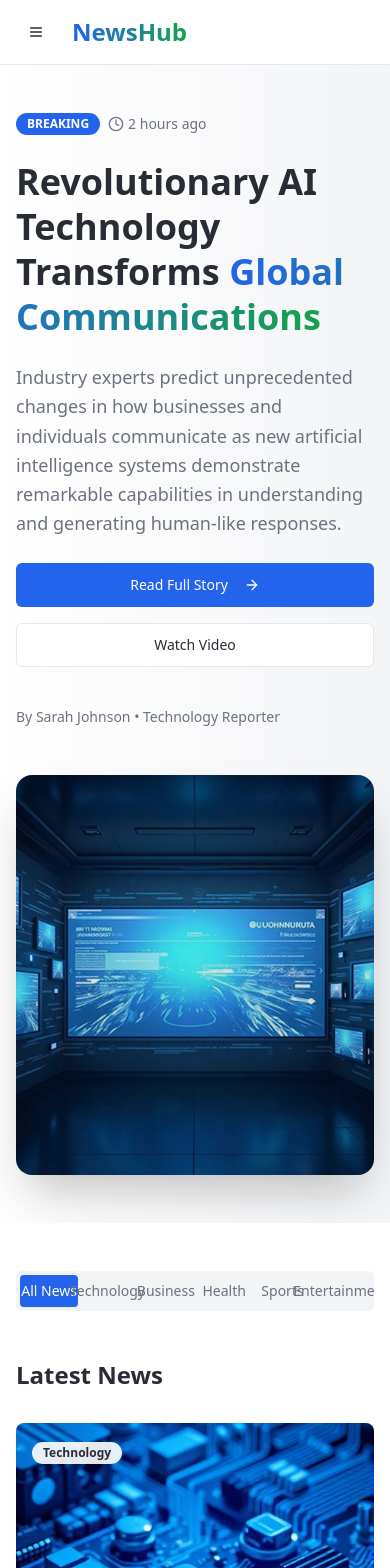
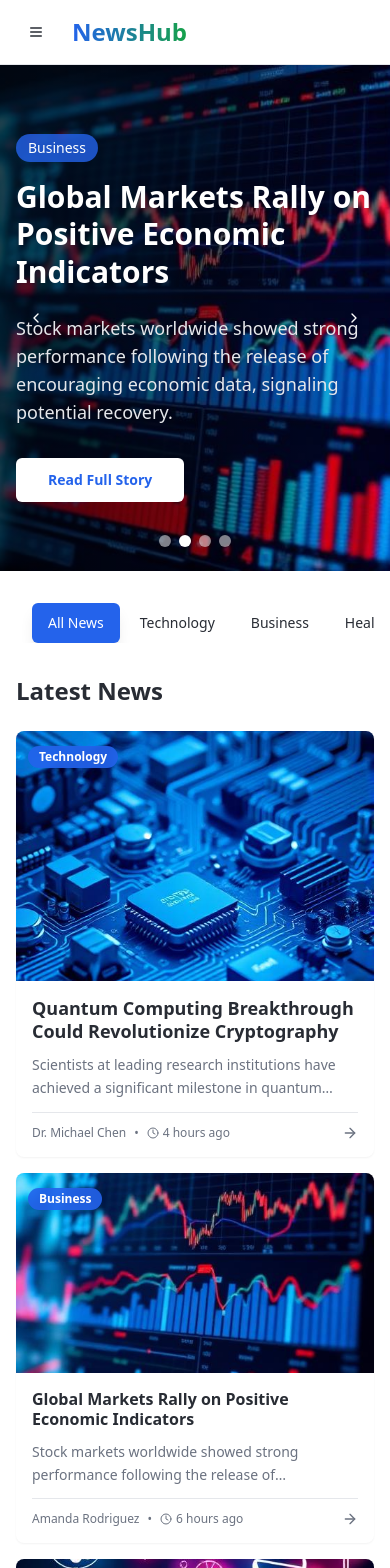
Before and after one commit to riteshbhadani4369/News-Hub, a React (Vite) app: page / in a window 390 px wide. Shown: the top 1568 px of the page. Built offline with nearby package versions, Linux system fonts and the light colour scheme.

Commit message:
Refactor: Improve website design
- Implemented scroll-to-top functionality for new routes.
- Addressed responsive issues and enhanced overall design.
- Integrated a carousel at the top of the page.
- Added animations to various components.

```diff
--- a/src/App.tsx
+++ b/src/App.tsx
@@ -3,6 +3,7 @@ import { Toaster as Sonner } from "@/components/ui/sonner";
 import { TooltipProvider } from "@/components/ui/tooltip";
 import { QueryClient, QueryClientProvider } from "@tanstack/react-query";
 import { BrowserRouter, Routes, Route } from "react-router-dom";
+import { ScrollToTop } from "@/components/ScrollToTop";
 import Index from "./pages/Index";
 import ArticleDetail from "./pages/ArticleDetail";
 import PrivacyPolicy from "./pages/PrivacyPolicy";
@@ -17,6 +18,7 @@ const App = () => (
       <Toaster />
       <Sonner />
       <BrowserRouter>
+        <ScrollToTop />
         <Routes>
           <Route path="/" element={<Index />} />
           <Route path="/article/:id" element={<ArticleDetail />} />
--- a/src/components/ArticleCard.tsx
+++ b/src/components/ArticleCard.tsx
@@ -25,39 +25,39 @@ export const ArticleCard = ({
   featured = false
 }: ArticleCardProps) => {
   return (
-    <Link to={`/article/${id}`}>
-      <Card className="group cursor-pointer overflow-hidden border-0 shadow-soft hover:shadow-medium transition-all duration-300 hover:-translate-y-1">
+    <Link to={`/article/${id}`} className="block">
+      <Card className="group cursor-pointer overflow-hidden border-0 shadow-soft hover:shadow-2xl transition-all duration-500 hover-scale animate-fade-in">
         <div className="relative overflow-hidden">
           <img
             src={imageUrl}
             alt={title}
-          className={`w-full object-cover transition-transform duration-300 group-hover:scale-105 ${
-            featured ? 'h-[250px]' : 'h-[200px]'
+            className={`w-full object-cover transition-transform duration-700 group-hover:scale-110 ${
+              featured ? 'h-[250px] md:h-[300px]' : 'h-[200px] md:h-[220px]'
             }`}
           />
-        <div className="absolute top-4 left-4">
+          <div className="absolute inset-0 bg-gradient-to-t from-black/20 to-transparent opacity-0 group-hover:opacity-100 transition-opacity duration-300" />
+          <div className="absolute top-3 left-3">
             <Badge
-            variant="secondary"
-            className="bg-background/90 text-foreground hover:bg-background"
+              className="bg-news-primary/90 text-white backdrop-blur-sm hover-scale"
             >
               {category}
             </Badge>
           </div>
         </div>
 
-      <CardContent className="p-6 space-y-4">
-        <h3 className={`font-bold leading-tight group-hover:text-news-primary transition-colors ${
-          featured ? 'text-xl' : 'text-lg'
+        <CardContent className="p-4 md:p-6 space-y-3 md:space-y-4">
+          <h3 className={`font-bold leading-tight group-hover:text-news-primary transition-colors duration-300 ${
+            featured ? 'text-lg md:text-xl' : 'text-base md:text-lg'
           }`}>
             {title}
           </h3>
 
-        <p className="text-muted-foreground leading-relaxed line-clamp-3">
+          <p className="text-muted-foreground leading-relaxed line-clamp-2 md:line-clamp-3 text-sm md:text-base">
             {excerpt}
           </p>
 
-        <div className="flex items-center justify-between pt-4 border-t border-border">
-          <div className="flex items-center space-x-2 text-sm text-muted-foreground">
+          <div className="flex items-center justify-between pt-3 md:pt-4 border-t border-border">
+            <div className="flex items-center space-x-2 text-xs md:text-sm text-muted-foreground">
               <span className="font-medium">{author}</span>
               <span>•</span>
               <div className="flex items-center">
@@ -66,7 +66,7 @@ export const ArticleCard = ({
               </div>
             </div>
 
-          <ArrowRight className="h-4 w-4 text-muted-foreground group-hover:text-news-primary group-hover:translate-x-1 transition-all" />
+            <ArrowRight className="h-4 w-4 text-muted-foreground group-hover:text-news-primary group-hover:translate-x-1 transition-all duration-300" />
           </div>
         </CardContent>
       </Card>
--- a/src/components/CategoryTabs.tsx
+++ b/src/components/CategoryTabs.tsx
@@ -1,30 +1,36 @@
-import { Tabs, TabsList, TabsTrigger } from "@/components/ui/tabs";
+import { Button } from "@/components/ui/button";
+import { useState } from "react";
 
 const categories = [
-  { value: "all", label: "All News" },
-  { value: "technology", label: "Technology" },
-  { value: "business", label: "Business" },
-  { value: "health", label: "Health" },
-  { value: "sports", label: "Sports" },
-  { value: "entertainment", label: "Entertainment" },
+  { id: "all", label: "All News" },
+  { id: "technology", label: "Technology" },
+  { id: "business", label: "Business" },
+  { id: "health", label: "Health" },
+  { id: "sports", label: "Sports" },
+  { id: "entertainment", label: "Entertainment" },
 ];
 
 export const CategoryTabs = () => {
+  const [activeCategory, setActiveCategory] = useState("all");
+
   return (
-    <div className="w-full overflow-x-auto">
-      <Tabs defaultValue="all" className="w-full">
-        <TabsList className="grid grid-cols-6 w-full lg:w-auto lg:inline-flex">
-          {categories.map((category) => (
-            <TabsTrigger
-              key={category.value}
-              value={category.value}
-              className="whitespace-nowrap data-[state=active]:bg-news-primary data-[state=active]:text-white"
-            >
-              {category.label}
-            </TabsTrigger>
-          ))}
-        </TabsList>
-      </Tabs>
+    <div className="w-full overflow-x-auto scrollbar-hide">
+      <div className="flex gap-1 min-w-max px-4 md:px-0 md:justify-center">
+        {categories.map((category) => (
+          <Button
+            key={category.id}
+            variant={activeCategory === category.id ? "default" : "ghost"}
+            onClick={() => setActiveCategory(category.id)}
+            className={`px-4 py-2 text-sm font-medium transition-all duration-300 whitespace-nowrap hover-scale ${
+              activeCategory === category.id
+                ? "bg-news-primary text-white shadow-lg"
+                : "text-news-text hover:text-news-primary hover:bg-news-primary/10"
+            }`}
+          >
+            {category.label}
+          </Button>
+        ))}
+      </div>
     </div>
   );
 };
--- /dev/null
+++ b/src/components/HeroCarousel.tsx
@@ -0,0 +1,146 @@
+import { useState, useEffect } from "react";
+import { ChevronLeft, ChevronRight } from "lucide-react";
+import { Button } from "@/components/ui/button";
+import { Link } from "react-router-dom";
+import heroImage from "@/assets/hero-news.jpg";
+import techImage from "@/assets/tech-news.jpg";
+import businessImage from "@/assets/business-news.jpg";
+import healthImage from "@/assets/health-news.jpg";
+
+const carouselItems = [
+  {
+    id: "1",
+    title: "Quantum Computing Breakthrough Could Revolutionize Cryptography",
+    excerpt: "Scientists at leading research institutions have achieved a significant milestone in quantum computing, potentially changing how we approach data security.",
+    category: "Technology",
+    imageUrl: heroImage,
+    isBreaking: true
+  },
+  {
+    id: "2",
+    title: "Global Markets Rally on Positive Economic Indicators",
+    excerpt: "Stock markets worldwide showed strong performance following the release of encouraging economic data, signaling potential recovery.",
+    category: "Business",
+    imageUrl: businessImage,
+    isBreaking: false
+  },
+  {
+    id: "3",
+    title: "New Treatment Shows Promise for Rare Genetic Disorders",
+    excerpt: "Clinical trials reveal encouraging results for a novel gene therapy approach that could help patients with previously untreatable conditions.",
+    category: "Health",
+    imageUrl: healthImage,
+    isBreaking: false
+  },
+  {
+    id: "4",
+    title: "Sustainable Energy Initiative Launches in Major Cities",
+    excerpt: "A comprehensive renewable energy program begins implementation across metropolitan areas, aiming to reduce carbon emissions.",
+    category: "Technology",
+    imageUrl: techImage,
+    isBreaking: false
+  }
+];
+
+export const HeroCarousel = () => {
+  const [currentIndex, setCurrentIndex] = useState(0);
+
+  useEffect(() => {
+    const timer = setInterval(() => {
+      setCurrentIndex((prevIndex) =>
+        prevIndex === carouselItems.length - 1 ? 0 : prevIndex + 1
+      );
+    }, 5000);
+
+    return () => clearInterval(timer);
+  }, []);
+
+  const goToSlide = (index: number) => {
+    setCurrentIndex(index);
+  };
+
+  const goToPrevious = () => {
+    setCurrentIndex(currentIndex === 0 ? carouselItems.length - 1 : currentIndex - 1);
+  };
+
+  const goToNext = () => {
+    setCurrentIndex(currentIndex === carouselItems.length - 1 ? 0 : currentIndex + 1);
+  };
+
+  const currentItem = carouselItems[currentIndex];
+
+  return (
+    <section className="relative w-full h-[60vh] md:h-[70vh] overflow-hidden bg-gradient-to-br from-news-dark to-news-primary">
+      {/* Background Image */}
+      <div className="absolute inset-0">
+        <img
+          src={currentItem.imageUrl}
+          alt={currentItem.title}
+          className="w-full h-full object-cover transition-all duration-700 ease-in-out"
+        />
+        <div className="absolute inset-0 bg-gradient-to-r from-black/70 via-black/50 to-transparent" />
+      </div>
+
+      {/* Content */}
+      <div className="relative z-10 container mx-auto px-4 h-full flex items-center">
+        <div className="max-w-3xl animate-fade-in">
+          {currentItem.isBreaking && (
+            <div className="inline-flex items-center px-3 py-1 rounded-full bg-news-accent text-white text-sm font-semibold mb-4 animate-pulse">
+              🔴 BREAKING NEWS
+            </div>
+          )}
+          <span className="inline-block px-3 py-1 bg-news-primary/80 text-white text-sm font-medium rounded-full mb-4">
+            {currentItem.category}
+          </span>
+          <h1 className="text-3xl md:text-5xl lg:text-6xl font-bold text-white mb-6 leading-tight animate-fade-in">
+            {currentItem.title}
+          </h1>
+          <p className="text-lg md:text-xl text-gray-200 mb-8 max-w-2xl animate-fade-in">
+            {currentItem.excerpt}
+          </p>
+          <Link to={`/article/${currentItem.id}`}>
+            <Button
+              size="lg"
+              className="bg-white text-news-primary hover:bg-gray-100 hover-scale animate-fade-in font-semibold"
+            >
+              Read Full Story
+            </Button>
+          </Link>
+        </div>
+      </div>
+
+      {/* Navigation Arrows */}
+      <Button
+        variant="ghost"
+        size="icon"
+        className="absolute left-4 top-1/2 -translate-y-1/2 z-20 text-white hover:bg-white/20 hover-scale"
+        onClick={goToPrevious}
+      >
+        <ChevronLeft className="h-6 w-6" />
+      </Button>
+      <Button
+        variant="ghost"
+        size="icon"
+        className="absolute right-4 top-1/2 -translate-y-1/2 z-20 text-white hover:bg-white/20 hover-scale"
+        onClick={goToNext}
+      >
+        <ChevronRight className="h-6 w-6" />
+      </Button>
+
+      {/* Dots Navigation */}
+      <div className="absolute bottom-6 left-1/2 -translate-x-1/2 z-20 flex space-x-2">
+        {carouselItems.map((_, index) => (
+          <button
+            key={index}
+            onClick={() => goToSlide(index)}
+            className={`w-3 h-3 rounded-full transition-all duration-300 hover-scale ${
+              index === currentIndex
+                ? 'bg-white'
+                : 'bg-white/50 hover:bg-white/70'
+            }`}
+          />
+        ))}
+      </div>
+    </section>
+  );
+};
--- a/src/pages/Index.tsx
+++ b/src/pages/Index.tsx
@@ -1,5 +1,5 @@
 import { Header } from "@/components/Header";
-import { HeroSection } from "@/components/HeroSection";
+import { HeroCarousel } from "@/components/HeroCarousel";
 import { CategoryTabs } from "@/components/CategoryTabs";
 import { ArticleCard } from "@/components/ArticleCard";
 import { TrendingSidebar } from "@/components/TrendingSidebar";
@@ -70,27 +70,35 @@ const Index = () => {
   return (
     <div className="min-h-screen bg-background">
       <Header />
-      <HeroSection />
+      <HeroCarousel />
 
-      <main className="container mx-auto px-4 py-12">
+      <main className="container mx-auto px-4 py-8 md:py-12">
         {/* Category Navigation */}
-        <div className="mb-12">
+        <div className="mb-8 md:mb-12 animate-fade-in">
           <CategoryTabs />
         </div>
 
-        <div className="grid lg:grid-cols-4 gap-8">
+        <div className="grid lg:grid-cols-4 gap-6 md:gap-8">
           {/* Main Content */}
           <div className="lg:col-span-3">
-            <h2 className="text-2xl font-bold mb-8">Latest News</h2>
-            <div className="grid md:grid-cols-2 gap-6">
+            <h2 className="text-2xl md:text-3xl font-bold mb-6 md:mb-8 text-news-text animate-fade-in">
+              Latest News
+            </h2>
+            <div className="grid sm:grid-cols-1 md:grid-cols-2 gap-4 md:gap-6">
               {featuredArticles.map((article, index) => (
-                <ArticleCard key={index} {...article} />
+                <div
+                  key={article.id}
+                  className="animate-fade-in"
+                  style={{ animationDelay: `${index * 100}ms` }}
+                >
+                  <ArticleCard {...article} />
+                </div>
               ))}
             </div>
           </div>
 
           {/* Sidebar */}
-          <div className="lg:col-span-1">
+          <div className="lg:col-span-1 animate-fade-in" style={{ animationDelay: '200ms' }}>
             <TrendingSidebar />
           </div>
         </div>
```
Also changed, not shown: src/components/ScrollToTop.tsx (added, +12 -0 lines). Lines whose indentation alone changed are shown as unchanged.
